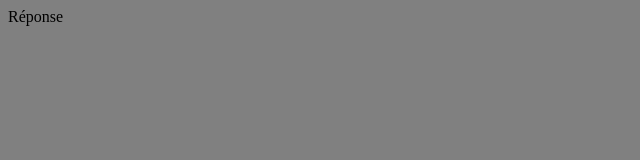
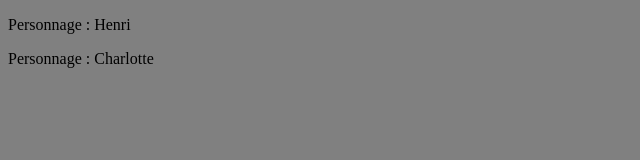
Before and after one commit to Entropie67/intro_API, a plain HTML site: page index.html in a window 1280 px wide. Shown: the whole page, without its empty margins (0-640 px from the left). Drawn offline with Linux system fonts and the light colour scheme.

Commit message:
affichage de deux personnages sur la pages avec des données en local

```diff
--- a/index.html
+++ b/index.html
@@ -1,9 +1,9 @@
 <!DOCTYPE html>
-<html lang="en">
+<html lang="fr">
 <head>
     <meta charset="UTF-8">
     <link rel="stylesheet" href="style.css">
-    <title>Title</title>
+    <title>Introduction aux API</title>
 </head>
 <body>
 
@@ -11,6 +11,6 @@
         <! -- ICI vont s'afficher les réponses  -->
     </div>
 
-<script src="script.js"></script>
+    <script src="script.js"></script>
 </body>
 </html>
--- a/script.js
+++ b/script.js
@@ -2,5 +2,18 @@
 // réccupère la balise d'id result
 result = document.querySelector('#result');
 
+// Travail sur l'API
 
-result.innerHTML += " Réponse";
+// On fait un test avec des données locales
+let personnages = [
+                                            {"id": 1, "name": "Henri"},
+                                            {"id": 2, "name": "Charlotte"}
+                                            ];
+
+
+
+// Ajoutons les personnages sur la page :
+for (perso of personnages){
+    // += plutôt que = pour ajouter les personnages les uns à la suite des autres
+    result.innerHTML += ` <p>Personnage : ${perso.name}</p>`; // les " " sont ceux du 7 !! ` `
+}
```
